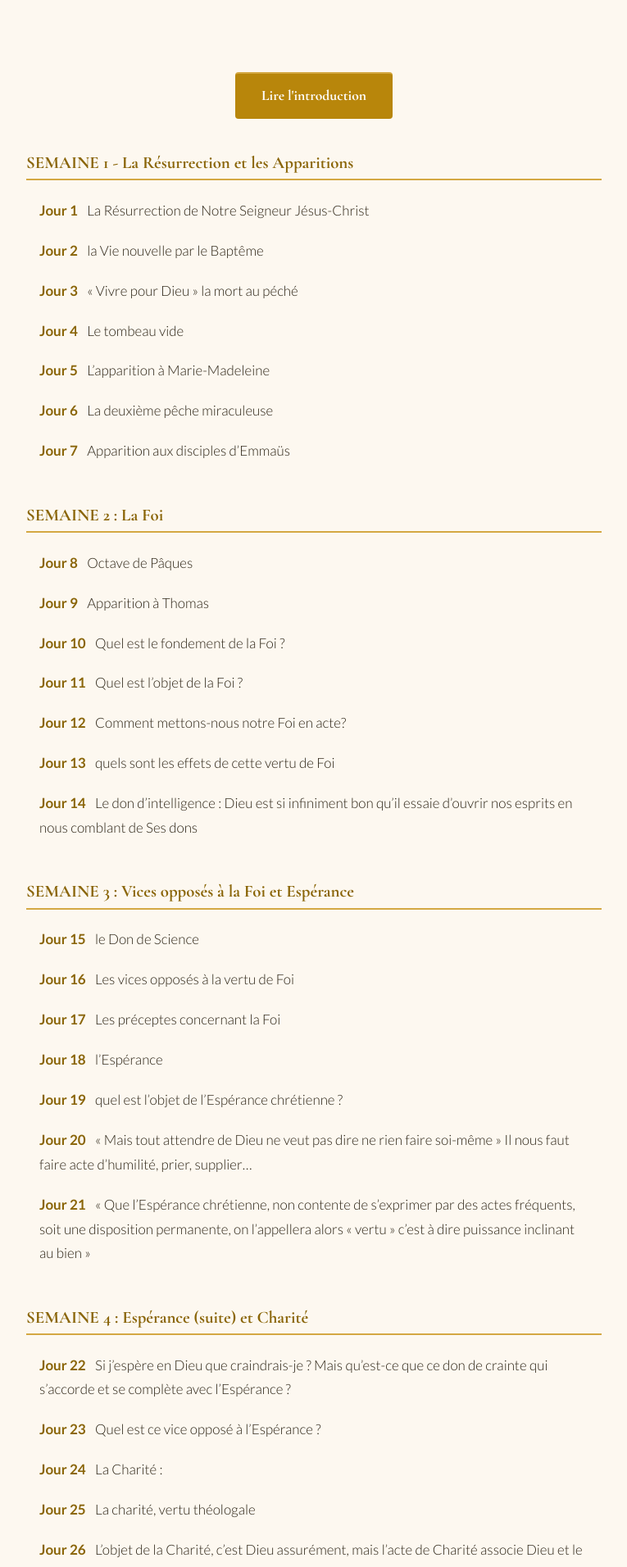
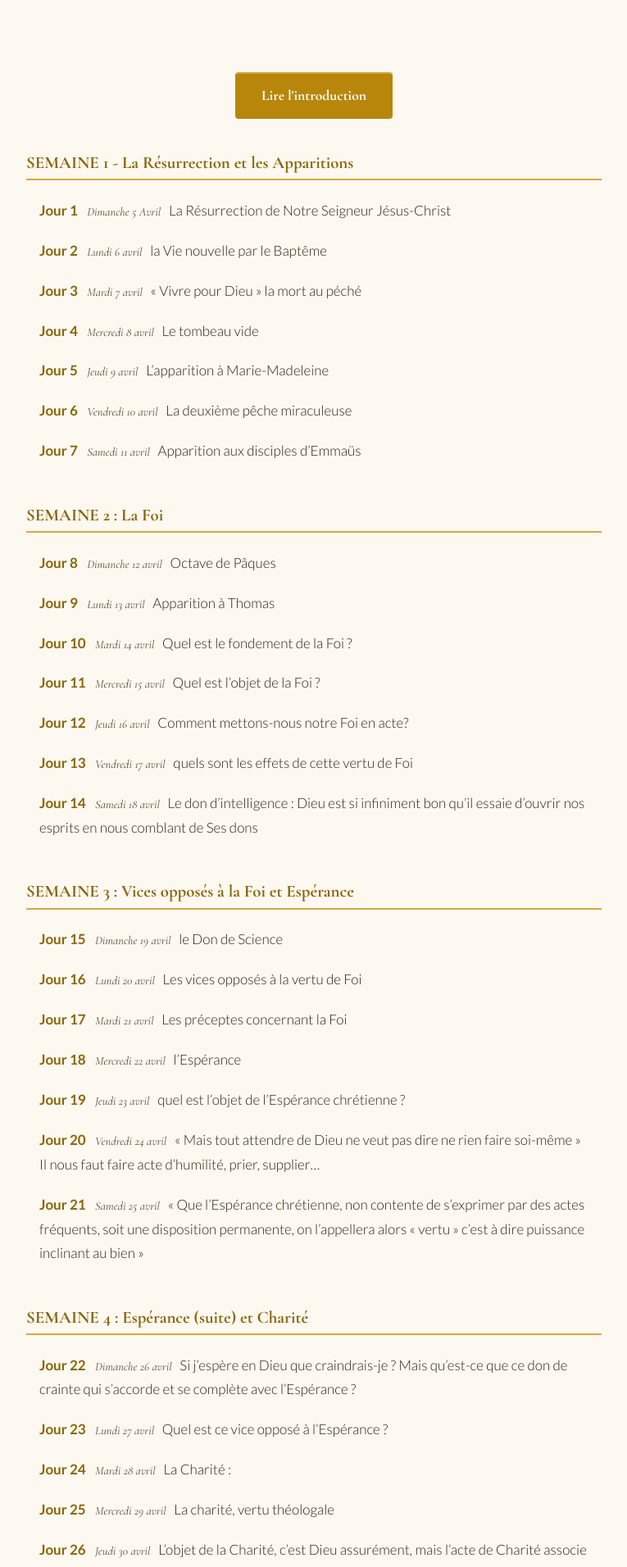
Before and after one commit to benoitvillage-84/Parcours-Resurrexit, a Jekyll site: the page built from index.html, in a window 1280 px wide. Shown: the part 360-2272 px from the top of the page at 82% size, without its empty margins (257-1022 px from the left). Built offline with Jekyll 4.4.1, drawn with Linux system fonts in a browser that asks for light colours; some of the changed text lies outside the part shown.

Commit message:
Ajoute les dates liturgiques dans l'index des jours
Co-Authored-By: Claude Opus 4.6 (1M context) <noreply@anthropic.com>

```diff
--- a/assets/css/style.css
+++ b/assets/css/style.css
@@ -361,6 +361,14 @@ hr.ornement::after {
   margin-right: 0.5rem;
 }
 
+.jour-list .jour-date-index {
+  font-family: 'Cormorant Garamond', serif;
+  font-style: italic;
+  font-size: 0.9rem;
+  color: var(--text-light);
+  margin-right: 0.4rem;
+}
+
 .jour-list .locked {
   color: var(--text-light);
   opacity: 0.5;
--- a/index.html
+++ b/index.html
@@ -16,98 +16,98 @@ title: Accueil
   <div class="semaine-group">
     <h2>SEMAINE 1 - La Résurrection et les Apparitions</h2>
     <ul class="jour-list">
-      <li><a href="{{ '/jours/jour-1' | relative_url }}"><span class="jour-num">Jour 1</span> La Résurrection de Notre Seigneur Jésus-Christ</a></li>
-      <li><a href="{{ '/jours/jour-2' | relative_url }}"><span class="jour-num">Jour 2</span> la Vie nouvelle par le Baptême</a></li>
-      <li><a href="{{ '/jours/jour-3' | relative_url }}"><span class="jour-num">Jour 3</span> « Vivre pour Dieu » la mort au péché</a></li>
-      <li><a href="{{ '/jours/jour-4' | relative_url }}"><span class="jour-num">Jour 4</span> Le tombeau vide</a></li>
-      <li><a href="{{ '/jours/jour-5' | relative_url }}"><span class="jour-num">Jour 5</span> L’apparition à Marie-Madeleine</a></li>
-      <li><a href="{{ '/jours/jour-6' | relative_url }}"><span class="jour-num">Jour 6</span> La deuxième pêche miraculeuse</a></li>
-      <li><a href="{{ '/jours/jour-7' | relative_url }}"><span class="jour-num">Jour 7</span> Apparition aux disciples d’Emmaüs</a></li>
+      <li><a href="{{ '/jours/jour-1' | relative_url }}"><span class="jour-num">Jour 1</span> <span class="jour-date-index">Dimanche 5 Avril</span> La Résurrection de Notre Seigneur Jésus-Christ</a></li>
+      <li><a href="{{ '/jours/jour-2' | relative_url }}"><span class="jour-num">Jour 2</span> <span class="jour-date-index">Lundi 6 avril</span> la Vie nouvelle par le Baptême</a></li>
+      <li><a href="{{ '/jours/jour-3' | relative_url }}"><span class="jour-num">Jour 3</span> <span class="jour-date-index">Mardi 7 avril</span> « Vivre pour Dieu » la mort au péché</a></li>
+      <li><a href="{{ '/jours/jour-4' | relative_url }}"><span class="jour-num">Jour 4</span> <span class="jour-date-index">Mercredi 8 avril</span> Le tombeau vide</a></li>
+      <li><a href="{{ '/jours/jour-5' | relative_url }}"><span class="jour-num">Jour 5</span> <span class="jour-date-index">Jeudi 9 avril</span> L’apparition à Marie-Madeleine</a></li>
+      <li><a href="{{ '/jours/jour-6' | relative_url }}"><span class="jour-num">Jour 6</span> <span class="jour-date-index">Vendredi 10 avril</span> La deuxième pêche miraculeuse</a></li>
+      <li><a href="{{ '/jours/jour-7' | relative_url }}"><span class="jour-num">Jour 7</span> <span class="jour-date-index">Samedi 11 avril</span> Apparition aux disciples d’Emmaüs</a></li>
     </ul>
   </div>
 
   <div class="semaine-group">
     <h2>SEMAINE 2 : La Foi</h2>
     <ul class="jour-list">
-      <li><a href="{{ '/jours/jour-8' | relative_url }}"><span class="jour-num">Jour 8</span> Octave de Pâques</a></li>
-      <li><a href="{{ '/jours/jour-9' | relative_url }}"><span class="jour-num">Jour 9</span> Apparition à Thomas</a></li>
-      <li><a href="{{ '/jours/jour-10' | relative_url }}"><span class="jour-num">Jour 10</span> Quel est le fondement de la Foi ?</a></li>
-      <li><a href="{{ '/jours/jour-11' | relative_url }}"><span class="jour-num">Jour 11</span> Quel est l’objet de la Foi ?</a></li>
-      <li><a href="{{ '/jours/jour-12' | relative_url }}"><span class="jour-num">Jour 12</span> Comment mettons-nous notre Foi en acte?</a></li>
-      <li><a href="{{ '/jours/jour-13' | relative_url }}"><span class="jour-num">Jour 13</span> quels sont les effets de cette vertu de Foi</a></li>
-      <li><a href="{{ '/jours/jour-14' | relative_url }}"><span class="jour-num">Jour 14</span> Le don d’intelligence : Dieu est si infiniment bon qu’il essaie d’ouvrir nos esprits en nous comblant de Ses dons</a></li>
+      <li><a href="{{ '/jours/jour-8' | relative_url }}"><span class="jour-num">Jour 8</span> <span class="jour-date-index">Dimanche 12 avril</span> Octave de Pâques</a></li>
+      <li><a href="{{ '/jours/jour-9' | relative_url }}"><span class="jour-num">Jour 9</span> <span class="jour-date-index">Lundi 13 avril</span> Apparition à Thomas</a></li>
+      <li><a href="{{ '/jours/jour-10' | relative_url }}"><span class="jour-num">Jour 10</span> <span class="jour-date-index">Mardi 14 avril</span> Quel est le fondement de la Foi ?</a></li>
+      <li><a href="{{ '/jours/jour-11' | relative_url }}"><span class="jour-num">Jour 11</span> <span class="jour-date-index">Mercredi 15 avril</span> Quel est l’objet de la Foi ?</a></li>
+      <li><a href="{{ '/jours/jour-12' | relative_url }}"><span class="jour-num">Jour 12</span> <span class="jour-date-index">Jeudi 16 avril</span> Comment mettons-nous notre Foi en acte?</a></li>
+      <li><a href="{{ '/jours/jour-13' | relative_url }}"><span class="jour-num">Jour 13</span> <span class="jour-date-index">Vendredi 17 avril</span> quels sont les effets de cette vertu de Foi</a></li>
+      <li><a href="{{ '/jours/jour-14' | relative_url }}"><span class="jour-num">Jour 14</span> <span class="jour-date-index">Samedi 18 avril</span> Le don d’intelligence : Dieu est si infiniment bon qu’il essaie d’ouvrir nos esprits en nous comblant de Ses dons</a></li>
     </ul>
   </div>
 
   <div class="semaine-group">
     <h2>SEMAINE 3 : Vices opposés à la Foi et Espérance</h2>
     <ul class="jour-list">
-      <li><a href="{{ '/jours/jour-15' | relative_url }}"><span class="jour-num">Jour 15</span> le Don de Science</a></li>
-      <li><a href="{{ '/jours/jour-16' | relative_url }}"><span class="jour-num">Jour 16</span> Les vices opposés à la vertu de Foi</a></li>
-      <li><a href="{{ '/jours/jour-17' | relative_url }}"><span class="jour-num">Jour 17</span> Les préceptes concernant la Foi</a></li>
-      <li><a href="{{ '/jours/jour-18' | relative_url }}"><span class="jour-num">Jour 18</span> l’Espérance</a></li>
-      <li><a href="{{ '/jours/jour-19' | relative_url }}"><span class="jour-num">Jour 19</span> quel est l’objet de l’Espérance chrétienne ?</a></li>
-      <li><a href="{{ '/jours/jour-20' | relative_url }}"><span class="jour-num">Jour 20</span> « Mais tout attendre de Dieu ne veut pas dire ne rien faire soi-même » Il nous faut faire acte d’humilité, prier, supplier…</a></li>
-      <li><a href="{{ '/jours/jour-21' | relative_url }}"><span class="jour-num">Jour 21</span> « Que l’Espérance chrétienne, non contente de s’exprimer par des actes fréquents, soit une disposition permanente, on l’appellera alors « vertu » c’est à dire puissance inclinant au bien »</a></li>
+      <li><a href="{{ '/jours/jour-15' | relative_url }}"><span class="jour-num">Jour 15</span> <span class="jour-date-index">Dimanche 19 avril</span> le Don de Science</a></li>
+      <li><a href="{{ '/jours/jour-16' | relative_url }}"><span class="jour-num">Jour 16</span> <span class="jour-date-index">Lundi 20 avril</span> Les vices opposés à la vertu de Foi</a></li>
+      <li><a href="{{ '/jours/jour-17' | relative_url }}"><span class="jour-num">Jour 17</span> <span class="jour-date-index">Mardi 21 avril</span> Les préceptes concernant la Foi</a></li>
+      <li><a href="{{ '/jours/jour-18' | relative_url }}"><span class="jour-num">Jour 18</span> <span class="jour-date-index">Mercredi 22 avril</span> l’Espérance</a></li>
+      <li><a href="{{ '/jours/jour-19' | relative_url }}"><span class="jour-num">Jour 19</span> <span class="jour-date-index">Jeudi 23 avril</span> quel est l’objet de l’Espérance chrétienne ?</a></li>
+      <li><a href="{{ '/jours/jour-20' | relative_url }}"><span class="jour-num">Jour 20</span> <span class="jour-date-index">Vendredi 24 avril</span> « Mais tout attendre de Dieu ne veut pas dire ne rien faire soi-même » Il nous faut faire acte d’humilité, prier, supplier…</a></li>
+      <li><a href="{{ '/jours/jour-21' | relative_url }}"><span class="jour-num">Jour 21</span> <span class="jour-date-index">Samedi 25 avril</span> « Que l’Espérance chrétienne, non contente de s’exprimer par des actes fréquents, soit une disposition permanente, on l’appellera alors « vertu » c’est à dire puissance inclinant au bien »</a></li>
     </ul>
   </div>
 
   <div class="semaine-group">
     <h2>SEMAINE 4 : Espérance (suite) et Charité</h2>
     <ul class="jour-list">
-      <li><a href="{{ '/jours/jour-22' | relative_url }}"><span class="jour-num">Jour 22</span> Si j’espère en Dieu que craindrais-je ? Mais qu’est-ce que ce don de crainte qui s’accorde et se complète avec l’Espérance ?</a></li>
-      <li><a href="{{ '/jours/jour-23' | relative_url }}"><span class="jour-num">Jour 23</span> Quel est ce vice opposé à l’Espérance ?</a></li>
-      <li><a href="{{ '/jours/jour-24' | relative_url }}"><span class="jour-num">Jour 24</span> La Charité :</a></li>
-      <li><a href="{{ '/jours/jour-25' | relative_url }}"><span class="jour-num">Jour 25</span> La charité, vertu théologale</a></li>
-      <li><a href="{{ '/jours/jour-26' | relative_url }}"><span class="jour-num">Jour 26</span> L’objet de la Charité, c’est Dieu assurément, mais l’acte de Charité associe Dieu et le prochain.</a></li>
-      <li><a href="{{ '/jours/jour-27' | relative_url }}"><span class="jour-num">Jour 27</span> La charité envers le prochain</a></li>
-      <li><a href="{{ '/jours/jour-28' | relative_url }}"><span class="jour-num">Jour 28</span> Quels sont donc les effets de la Charité ?</a></li>
+      <li><a href="{{ '/jours/jour-22' | relative_url }}"><span class="jour-num">Jour 22</span> <span class="jour-date-index">Dimanche 26 avril</span> Si j’espère en Dieu que craindrais-je ? Mais qu’est-ce que ce don de crainte qui s’accorde et se complète avec l’Espérance ?</a></li>
+      <li><a href="{{ '/jours/jour-23' | relative_url }}"><span class="jour-num">Jour 23</span> <span class="jour-date-index">Lundi 27 avril</span> Quel est ce vice opposé à l’Espérance ?</a></li>
+      <li><a href="{{ '/jours/jour-24' | relative_url }}"><span class="jour-num">Jour 24</span> <span class="jour-date-index">Mardi 28 avril</span> La Charité :</a></li>
+      <li><a href="{{ '/jours/jour-25' | relative_url }}"><span class="jour-num">Jour 25</span> <span class="jour-date-index">Mercredi 29 avril</span> La charité, vertu théologale</a></li>
+      <li><a href="{{ '/jours/jour-26' | relative_url }}"><span class="jour-num">Jour 26</span> <span class="jour-date-index">Jeudi 30 avril</span> L’objet de la Charité, c’est Dieu assurément, mais l’acte de Charité associe Dieu et le prochain.</a></li>
+      <li><a href="{{ '/jours/jour-27' | relative_url }}"><span class="jour-num">Jour 27</span> <span class="jour-date-index">Vendredi 1er Mai</span> La charité envers le prochain</a></li>
+      <li><a href="{{ '/jours/jour-28' | relative_url }}"><span class="jour-num">Jour 28</span> <span class="jour-date-index">Samedi 2 mai</span> Quels sont donc les effets de la Charité ?</a></li>
     </ul>
   </div>
 
   <div class="semaine-group">
     <h2>SEMAINE 5 : Charité (suite)</h2>
     <ul class="jour-list">
-      <li><a href="{{ '/jours/jour-29' | relative_url }}"><span class="jour-num">Jour 29</span> Les effets extérieurs de la Charité : la Miséricorde</a></li>
-      <li><a href="{{ '/jours/jour-30' | relative_url }}"><span class="jour-num">Jour 30</span> Les œuvres de Miséricorde : la Bienfaisance</a></li>
-      <li><a href="{{ '/jours/jour-31' | relative_url }}"><span class="jour-num">Jour 31</span> Les vices opposés à la Charité</a></li>
-      <li><a href="{{ '/jours/jour-32' | relative_url }}"><span class="jour-num">Jour 32</span> Les préceptes concernant la Charité</a></li>
-      <li><a href="{{ '/jours/jour-33' | relative_url }}"><span class="jour-num">Jour 33</span> Le Don de Sagesse</a></li>
-      <li><a href="{{ '/jours/jour-34' | relative_url }}"><span class="jour-num">Jour 34</span> En ce mois de Mai, mois de Marie, regardons Celle qui a dit « oui », qui a accepté de donner au Verbe « une nature humaine »</a></li>
-      <li><a href="{{ '/jours/jour-35' | relative_url }}"><span class="jour-num">Jour 35</span> « Et le Verbe s’est fait chair » : l’Annonciation</a></li>
+      <li><a href="{{ '/jours/jour-29' | relative_url }}"><span class="jour-num">Jour 29</span> <span class="jour-date-index">Dimanche 3 Mai</span> Les effets extérieurs de la Charité : la Miséricorde</a></li>
+      <li><a href="{{ '/jours/jour-30' | relative_url }}"><span class="jour-num">Jour 30</span> <span class="jour-date-index">Lundi 4 Mai</span> Les œuvres de Miséricorde : la Bienfaisance</a></li>
+      <li><a href="{{ '/jours/jour-31' | relative_url }}"><span class="jour-num">Jour 31</span> <span class="jour-date-index">Mardi 5 Mai</span> Les vices opposés à la Charité</a></li>
+      <li><a href="{{ '/jours/jour-32' | relative_url }}"><span class="jour-num">Jour 32</span> <span class="jour-date-index">Mercredi 6 mai</span> Les préceptes concernant la Charité</a></li>
+      <li><a href="{{ '/jours/jour-33' | relative_url }}"><span class="jour-num">Jour 33</span> <span class="jour-date-index">Jeudi 7 Mai</span> Le Don de Sagesse</a></li>
+      <li><a href="{{ '/jours/jour-34' | relative_url }}"><span class="jour-num">Jour 34</span> <span class="jour-date-index">Vendredi 8 Mai</span> En ce mois de Mai, mois de Marie, regardons Celle qui a dit « oui », qui a accepté de donner au Verbe « une nature humaine »</a></li>
+      <li><a href="{{ '/jours/jour-35' | relative_url }}"><span class="jour-num">Jour 35</span> <span class="jour-date-index">Samedi 9 Mai</span> « Et le Verbe s’est fait chair » : l’Annonciation</a></li>
     </ul>
   </div>
 
   <div class="semaine-group">
     <h2>SEMAINE 6 : La Vierge Marie</h2>
     <ul class="jour-list">
-      <li><a href="{{ '/jours/jour-36' | relative_url }}"><span class="jour-num">Jour 36</span> Toute une couronne de grâces orne la Vierge mère du Christ !</a></li>
-      <li><a href="{{ '/jours/jour-37' | relative_url }}"><span class="jour-num">Jour 37</span> Jésus a associé la Vierge Marie à ses mystères</a></li>
-      <li><a href="{{ '/jours/jour-38' | relative_url }}"><span class="jour-num">Jour 38</span> La dévotion à Marie</a></li>
-      <li><a href="{{ '/jours/jour-39' | relative_url }}"><span class="jour-num">Jour 39</span> La fécondité de la dévotion à Marie :</a></li>
-      <li><a href="{{ '/jours/jour-40' | relative_url }}"><span class="jour-num">Jour 40</span> l’Ascension de notre Seigneur Jésus-Christ</a></li>
-      <li><a href="{{ '/jours/jour-41' | relative_url }}"><span class="jour-num">Jour 41</span> L’exaltation suprême de Jésus</a></li>
-      <li><a href="{{ '/jours/jour-42' | relative_url }}"><span class="jour-num">Jour 42</span> L’action de l’Ascension du Christ dans l’âme des fidèles</a></li>
+      <li><a href="{{ '/jours/jour-36' | relative_url }}"><span class="jour-num">Jour 36</span> <span class="jour-date-index">Dimanche 10 Mai</span> Toute une couronne de grâces orne la Vierge mère du Christ !</a></li>
+      <li><a href="{{ '/jours/jour-37' | relative_url }}"><span class="jour-num">Jour 37</span> <span class="jour-date-index">Lundi 11 Mai</span> Jésus a associé la Vierge Marie à ses mystères</a></li>
+      <li><a href="{{ '/jours/jour-38' | relative_url }}"><span class="jour-num">Jour 38</span> <span class="jour-date-index">Mardi 12 Mai</span> La dévotion à Marie</a></li>
+      <li><a href="{{ '/jours/jour-39' | relative_url }}"><span class="jour-num">Jour 39</span> <span class="jour-date-index">Mercredi 13 Mai</span> La fécondité de la dévotion à Marie :</a></li>
+      <li><a href="{{ '/jours/jour-40' | relative_url }}"><span class="jour-num">Jour 40</span> <span class="jour-date-index">Jeudi 14 mai</span> l’Ascension de notre Seigneur Jésus-Christ</a></li>
+      <li><a href="{{ '/jours/jour-41' | relative_url }}"><span class="jour-num">Jour 41</span> <span class="jour-date-index">Vendredi 15 mai</span> L’exaltation suprême de Jésus</a></li>
+      <li><a href="{{ '/jours/jour-42' | relative_url }}"><span class="jour-num">Jour 42</span> <span class="jour-date-index">Samedi 16 mai</span> L’action de l’Ascension du Christ dans l’âme des fidèles</a></li>
     </ul>
   </div>
 
   <div class="semaine-group">
     <h2>SEMAINE 7 : L'Ascension</h2>
     <ul class="jour-list">
-      <li><a href="{{ '/jours/jour-43' | relative_url }}"><span class="jour-num">Jour 43</span> L’action de l’Ascension du Christ dans l’âme des fidèles</a></li>
-      <li><a href="{{ '/jours/jour-44' | relative_url }}"><span class="jour-num">Jour 44</span> Ce que le Saint-Esprit est dans la Trinité</a></li>
-      <li><a href="{{ '/jours/jour-45' | relative_url }}"><span class="jour-num">Jour 45</span> Ce que le Saint-Esprit est dans la Trinité</a></li>
-      <li><a href="{{ '/jours/jour-46' | relative_url }}"><span class="jour-num">Jour 46</span> Pourquoi la descente du Saint-Esprit sur les disciples n’a lieu qu’après l’Ascension ?</a></li>
-      <li><a href="{{ '/jours/jour-47' | relative_url }}"><span class="jour-num">Jour 47</span> L’œuvre du divin Paraclet dans l’âme des apôtres</a></li>
-      <li><a href="{{ '/jours/jour-48' | relative_url }}"><span class="jour-num">Jour 48</span> L’Esprit-Saint répand dans les apôtres cet amour qui est lui-même</a></li>
-      <li><a href="{{ '/jours/jour-49' | relative_url }}"><span class="jour-num">Jour 49</span> L’action incessante de l’Esprit-saint dans l’Eglise</a></li>
+      <li><a href="{{ '/jours/jour-43' | relative_url }}"><span class="jour-num">Jour 43</span> <span class="jour-date-index">Dimanche 17 mai</span> L’action de l’Ascension du Christ dans l’âme des fidèles</a></li>
+      <li><a href="{{ '/jours/jour-44' | relative_url }}"><span class="jour-num">Jour 44</span> <span class="jour-date-index">Lundi 18 mai</span> Ce que le Saint-Esprit est dans la Trinité</a></li>
+      <li><a href="{{ '/jours/jour-45' | relative_url }}"><span class="jour-num">Jour 45</span> <span class="jour-date-index">Mardi 19 mai</span> Ce que le Saint-Esprit est dans la Trinité</a></li>
+      <li><a href="{{ '/jours/jour-46' | relative_url }}"><span class="jour-num">Jour 46</span> <span class="jour-date-index">Mercredi 20 mai</span> Pourquoi la descente du Saint-Esprit sur les disciples n’a lieu qu’après l’Ascension ?</a></li>
+      <li><a href="{{ '/jours/jour-47' | relative_url }}"><span class="jour-num">Jour 47</span> <span class="jour-date-index">Jeudi 21 mai</span> L’œuvre du divin Paraclet dans l’âme des apôtres</a></li>
+      <li><a href="{{ '/jours/jour-48' | relative_url }}"><span class="jour-num">Jour 48</span> <span class="jour-date-index">Vendredi 22 mai</span> L’Esprit-Saint répand dans les apôtres cet amour qui est lui-même</a></li>
+      <li><a href="{{ '/jours/jour-49' | relative_url }}"><span class="jour-num">Jour 49</span> <span class="jour-date-index">Samedi 23 mai</span> L’action incessante de l’Esprit-saint dans l’Eglise</a></li>
     </ul>
   </div>
 
   <div class="semaine-group">
     <h2>SEMAINE 8 : Le Saint-Esprit et la Pentecôte</h2>
     <ul class="jour-list">
-      <li><a href="{{ '/jours/jour-50' | relative_url }}"><span class="jour-num">Jour 50</span> Pentecôte !</a></li>
+      <li><a href="{{ '/jours/jour-50' | relative_url }}"><span class="jour-num">Jour 50</span> <span class="jour-date-index">Dimanche 24 mai</span> Pentecôte !</a></li>
     </ul>
   </div>
 
```
